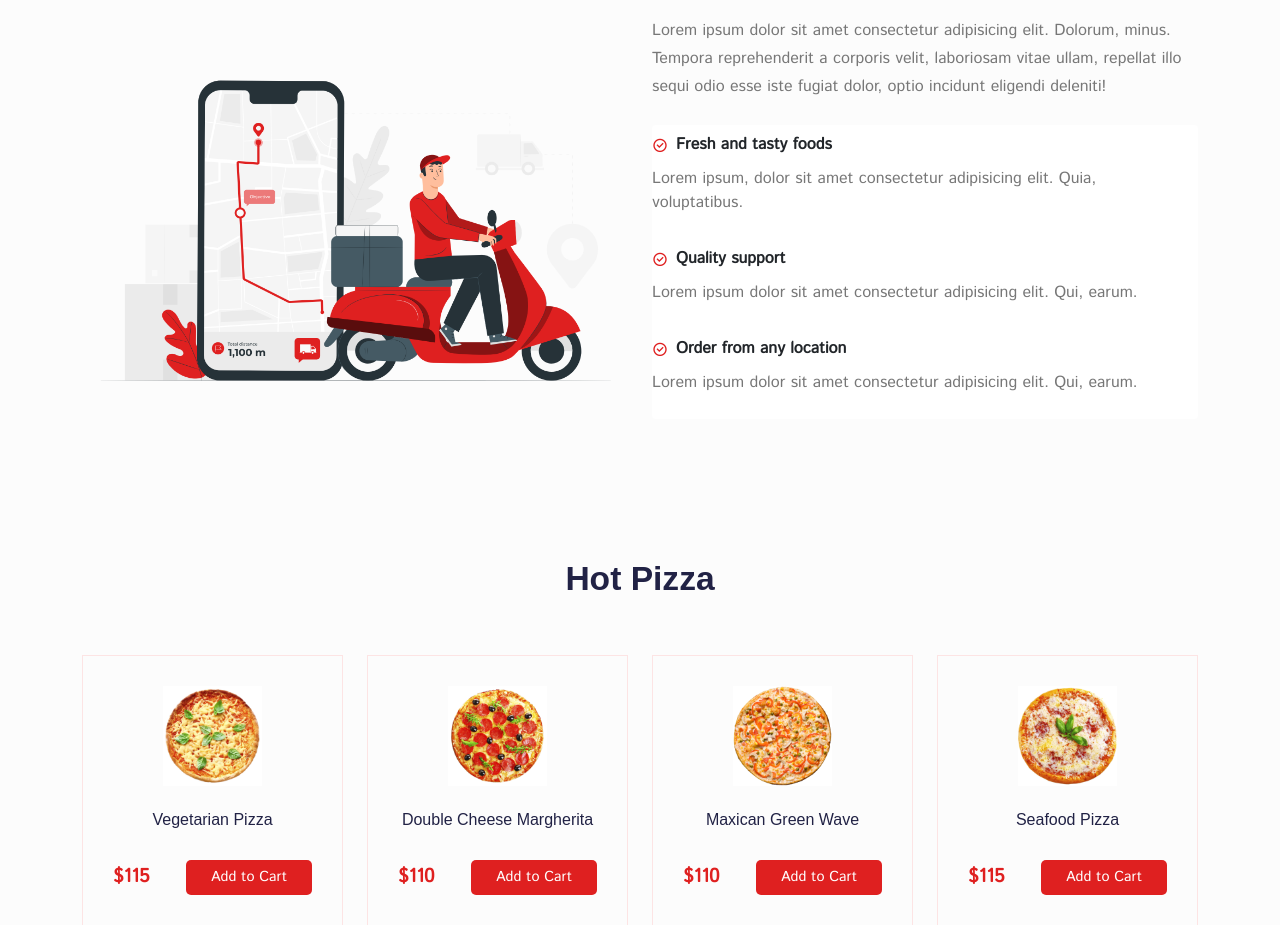
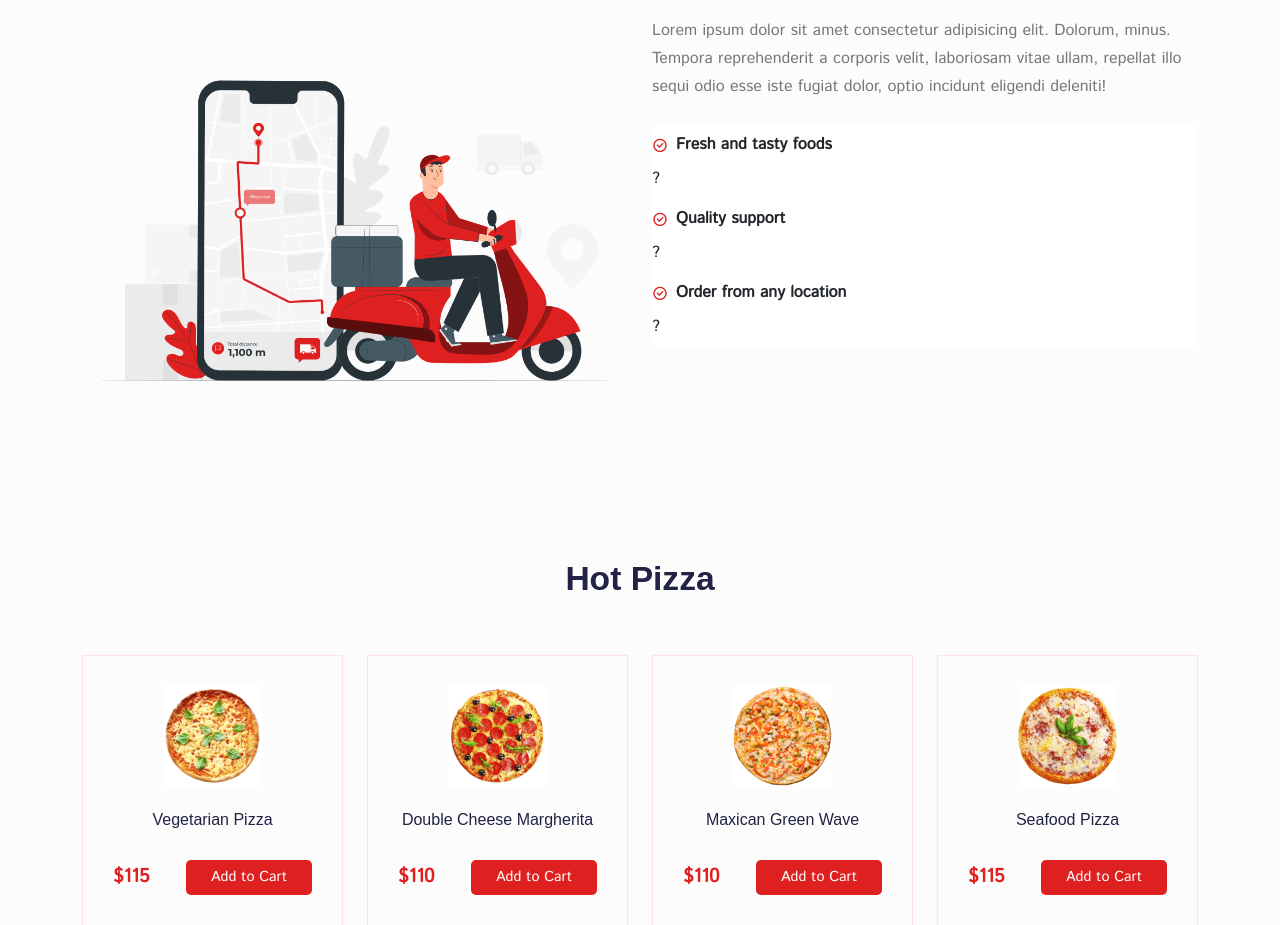
Before and after one commit to amir1611/tasty-treat, a React (Create React App) app: page /home in a window 1280 px wide. Shown: the part 3260-4185 px from the top of the page. Built offline with nearby package versions, Linux system fonts and the light colour scheme; a web font is replaced by a local one.

Commit message:
Change V1

```diff
--- a/src/pages/Home.jsx
+++ b/src/pages/Home.jsx
@@ -267,20 +267,14 @@ const Home = () => {
                       <i class="ri-checkbox-circle-line"></i> Fresh and tasty
                       foods
                     </p>
-                    <p className="choose__us-desc">
-                      Lorem ipsum, dolor sit amet consectetur adipisicing elit.
-                      Quia, voluptatibus.
-                    </p>
+                ?
                   </ListGroupItem>
 
                   <ListGroupItem className="border-0 ps-0">
                     <p className="choose__us-title d-flex align-items-center gap-2 ">
                       <i class="ri-checkbox-circle-line"></i> Quality support
                     </p>
-                    <p className="choose__us-desc">
-                      Lorem ipsum dolor sit amet consectetur adipisicing elit.
-                      Qui, earum.
-                    </p>
+                    ?
                   </ListGroupItem>
 
                   <ListGroupItem className="border-0 ps-0">
@@ -288,10 +282,7 @@ const Home = () => {
                       <i class="ri-checkbox-circle-line"></i>Order from any
                       location{" "}
                     </p>
-                    <p className="choose__us-desc">
-                      Lorem ipsum dolor sit amet consectetur adipisicing elit.
-                      Qui, earum.
-                    </p>
+                  ?
                   </ListGroupItem>
                 </ListGroup>
               </div>
```
